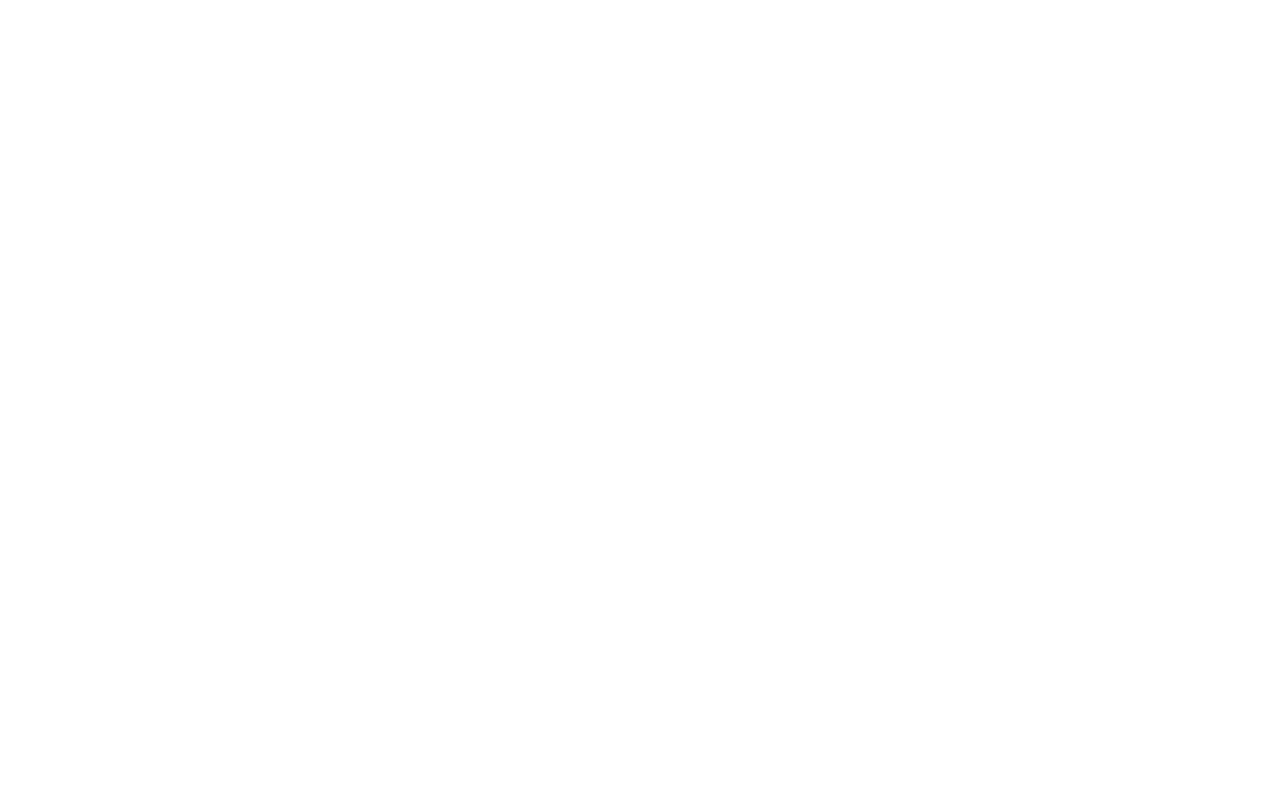
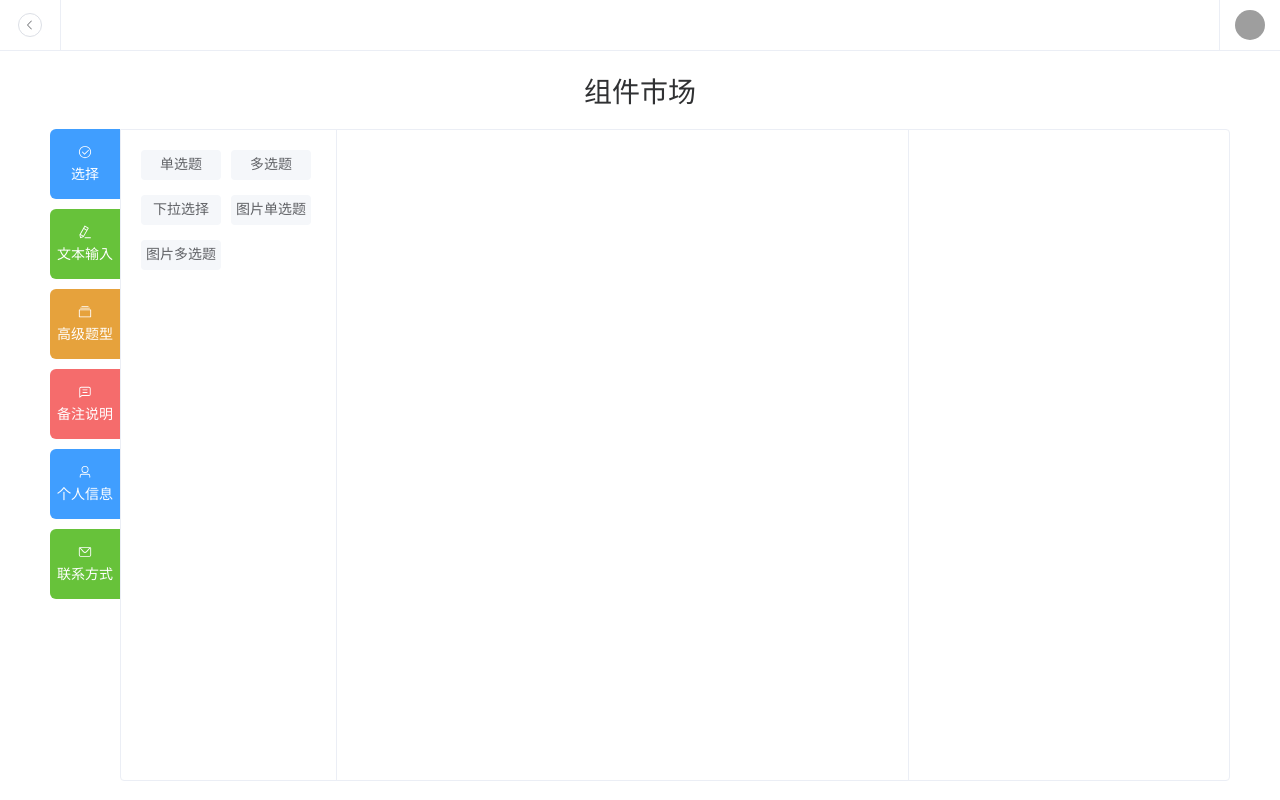
Before and after one commit to tsycheese/vue-nocode-questionnaire, a Vue app: page /select-group in a window 1280 px wide. Before the commit this address had no page. Built offline with nearby package versions, Linux system fonts and the light colour scheme; grey boxes are pictures that could not be loaded; the HTML template or start-up script is replaced by a standard one.

Commit message:
完成组件市场的大致布局

```diff
--- /dev/null
+++ b/src/assets/css/coms-link.scss
@@ -0,0 +1,23 @@
+.link-item {
+  display: block;
+  width: 80px;
+  height: 30px;
+  background-color: var(--background-color);
+  border-radius: var(--border-radius-md);
+  font-size: var(--font-size-base);
+  color: var(--font-color-light);
+  user-select: none;
+  text-decoration: none;
+  line-height: 30px;
+  text-align: center;
+
+  &:hover {
+    background-color: var(--info-color);
+    color: var(--white);
+  }
+
+  &.link-item-active {
+    background-color: var(--info-color);
+    color: var(--white);
+  }
+}
--- a/src/assets/css/index.scss
+++ b/src/assets/css/index.scss
@@ -1,3 +1,4 @@
 @import url(./variables.scss);
 @import url(./reset.scss);
 @import url(./common.scss);
+@import url(./coms-link.scss);
--- a/src/router/index.ts
+++ b/src/router/index.ts
@@ -17,6 +17,39 @@ const router = createRouter({
       path: '/materials',
       name: 'materials',
       component: () => import('@/views/MaterialsView/index.vue'),
+      redirect: '/materials/select-group',
+      children: [
+        {
+          path: '/select-group',
+          name: 'select-group',
+          component: () => import('@/views/MaterialsView/Groups/SelectGroupView.vue'),
+        },
+        {
+          path: '/input-group',
+          name: 'input-group',
+          component: () => import('@/views/MaterialsView/Groups/InputGroupView.vue'),
+        },
+        {
+          path: '/advanced-group',
+          name: 'advanced-group',
+          component: () => import('@/views/MaterialsView/Groups/AdvancedGroupView.vue'),
+        },
+        {
+          path: '/note-group',
+          name: 'note-group',
+          component: () => import('@/views/MaterialsView/Groups/NoteGroupView.vue'),
+        },
+        {
+          path: '/personal-info-group',
+          name: 'personal-info-group',
+          component: () => import('@/views/MaterialsView/Groups/PersonalInfoGroupView.vue'),
+        },
+        {
+          path: '/contact-group',
+          name: 'contact-group',
+          component: () => import('@/views/MaterialsView/Groups/ContactGroupView.vue'),
+        },
+      ],
     },
   ],
 });
--- /dev/null
+++ b/src/views/MaterialsView/Groups/AdvancedGroupView.vue
@@ -0,0 +1,14 @@
+<template>
+  <Layout>
+    <!-- 左侧 -->
+    <!-- 评价/打分 | 日期/时间 -->
+    <template #default>
+      <RouterLink class="link-item mb-15" to="/rate-score"> 评价/打分 </RouterLink>
+      <RouterLink class="link-item mb-15" to="/date-time"> 日期/时间 </RouterLink>
+    </template>
+  </Layout>
+</template>
+
+<script setup lang="ts">
+import Layout from '../Layout.vue';
+</script>
--- /dev/null
+++ b/src/views/MaterialsView/Groups/ContactGroupView.vue
@@ -0,0 +1,17 @@
+<template>
+  <Layout>
+    <!-- 左侧 -->
+    <!-- 手机 | 微信号 | QQ号 | 邮箱 | 地址 -->
+    <template #default>
+      <RouterLink class="link-item mb-15" to="/personal-info-tel"> 手机 </RouterLink>
+      <RouterLink class="link-item mb-15" to="/personal-info-wechat"> 微信号 </RouterLink>
+      <RouterLink class="link-item mb-15" to="/personal-info-qq"> QQ号 </RouterLink>
+      <RouterLink class="link-item mb-15" to="/personal-info-email"> 邮箱 </RouterLink>
+      <RouterLink class="link-item mb-15" to="/personal-info-address"> 地址 </RouterLink>
+    </template>
+  </Layout>
+</template>
+
+<script setup lang="ts">
+import Layout from '../Layout.vue';
+</script>
--- /dev/null
+++ b/src/views/MaterialsView/Groups/InputGroupView.vue
@@ -0,0 +1,13 @@
+<template>
+  <Layout>
+    <!-- 左侧 -->
+    <!-- 文本输入 -->
+    <template #default>
+      <RouterLink class="link-item mb-15" to="/text-input"> 文本输入 </RouterLink>
+    </template>
+  </Layout>
+</template>
+
+<script setup lang="ts">
+import Layout from '../Layout.vue';
+</script>
--- /dev/null
+++ b/src/views/MaterialsView/Groups/NoteGroupView.vue
@@ -0,0 +1,13 @@
+<template>
+  <Layout>
+    <!-- 左侧 -->
+    <!-- 备注说明 -->
+    <template #default>
+      <RouterLink class="link-item mb-15" to="/text-note"> 备注说明 </RouterLink>
+    </template>
+  </Layout>
+</template>
+
+<script setup lang="ts">
+import Layout from '../Layout.vue';
+</script>
--- /dev/null
+++ b/src/views/MaterialsView/Groups/PersonalInfoGroupView.vue
@@ -0,0 +1,24 @@
+<template>
+  <Layout>
+    <!-- 左侧 -->
+    <!-- 姓名 | 身份证 | 出生日期 | 性别 | 年龄 | 学历 | 大学 | 专业 | 行业 | 职业 | 公司 | 职位 -->
+    <template #default>
+      <RouterLink class="link-item mb-15" to="/personal-info-name"> 姓名 </RouterLink>
+      <RouterLink class="link-item mb-15" to="/personal-info-id"> 身份证 </RouterLink>
+      <RouterLink class="link-item mb-15" to="/personal-info-birth"> 出生日期 </RouterLink>
+      <RouterLink class="link-item mb-15" to="/personal-info-gender"> 性别 </RouterLink>
+      <RouterLink class="link-item mb-15" to="/personal-info-age"> 年龄 </RouterLink>
+      <RouterLink class="link-item mb-15" to="/personal-info-education"> 学历 </RouterLink>
+      <RouterLink class="link-item mb-15" to="/personal-info-college"> 大学 </RouterLink>
+      <RouterLink class="link-item mb-15" to="/personal-info-major"> 专业 </RouterLink>
+      <RouterLink class="link-item mb-15" to="/personal-info-industry"> 行业 </RouterLink>
+      <RouterLink class="link-item mb-15" to="/personal-info-career"> 职业 </RouterLink>
+      <RouterLink class="link-item mb-15" to="/personal-info-company"> 公司 </RouterLink>
+      <RouterLink class="link-item mb-15" to="/personal-info-position"> 职位 </RouterLink>
+    </template>
+  </Layout>
+</template>
+
+<script setup lang="ts">
+import Layout from '../Layout.vue';
+</script>
--- /dev/null
+++ b/src/views/MaterialsView/Groups/SelectGroupView.vue
@@ -0,0 +1,17 @@
+<template>
+  <Layout>
+    <!-- 左侧 -->
+    <!-- 单选题 | 多选题 | 下拉选择 | 图片单选题 | 图片多选题 -->
+    <template #default>
+      <RouterLink class="link-item mb-15" to="/single-select"> 单选题 </RouterLink>
+      <RouterLink class="link-item mb-15" to="/multi-select"> 多选题 </RouterLink>
+      <RouterLink class="link-item mb-15" to="/option-select"> 下拉选择 </RouterLink>
+      <RouterLink class="link-item mb-15" to="/single-pic-select"> 图片单选题 </RouterLink>
+      <RouterLink class="link-item mb-15" to="/multi-pic-select"> 图片多选题 </RouterLink>
+    </template>
+  </Layout>
+</template>
+
+<script setup lang="ts">
+import Layout from '../Layout.vue';
+</script>
--- /dev/null
+++ b/src/views/MaterialsView/Layout.vue
@@ -0,0 +1,40 @@
+<template>
+  <div class="layout">
+    <div class="left">
+      <slot />
+    </div>
+    <div class="center"></div>
+    <div class="right"></div>
+  </div>
+</template>
+
+<script setup lang="ts"></script>
+
+<style scoped lang="scss">
+.layout {
+  display: flex;
+  border: 1px solid var(--border-color);
+  border-radius: 0 var(--border-radius-base) var(--border-radius-base) var(--border-radius-base);
+  height: calc(100vh - 150px);
+}
+
+.left {
+  display: flex;
+  flex-wrap: wrap;
+  align-content: flex-start;
+  column-gap: 10px;
+  width: 175px;
+  padding: 20px;
+}
+
+.center {
+  flex: 1;
+  padding: 20px;
+  border-left: 1px solid var(--border-color);
+  border-right: 1px solid var(--border-color);
+}
+
+.right {
+  width: 320px;
+}
+</style>
--- a/src/views/MaterialsView/index.vue
+++ b/src/views/MaterialsView/index.vue
@@ -1,7 +1,109 @@
 <template>
-  <div>
-    <h1>组件市场</h1>
+  <div class="materials-view">
+    <Header />
+    <h1 class="text-center font-weight-300">组件市场</h1>
+    <div class="main">
+      <!-- 左侧导航 -->
+      <!-- 选择 | 文本输入 | 高级题型 | 备注说明 | 个人信息 | 联系方式 -->
+      <nav class="category">
+        <RouterLink class="category-item" to="/select-group">
+          <el-icon>
+            <CircleCheck />
+          </el-icon>
+          <span>选择</span>
+        </RouterLink>
+        <RouterLink class="category-item" to="/input-group">
+          <el-icon>
+            <EditPen />
+          </el-icon>
+          <span>文本输入</span>
+        </RouterLink>
+        <RouterLink class="category-item" to="/advanced-group">
+          <el-icon>
+            <Files />
+          </el-icon>
+          <span>高级题型</span>
+        </RouterLink>
+        <RouterLink class="category-item" to="/note-group">
+          <el-icon>
+            <ChatLineSquare />
+          </el-icon>
+          <span>备注说明</span>
+        </RouterLink>
+        <RouterLink class="category-item" to="/personal-info-group">
+          <el-icon>
+            <User />
+          </el-icon>
+          <span>个人信息</span>
+        </RouterLink>
+        <RouterLink class="category-item" to="/contact-group">
+          <el-icon>
+            <Message />
+          </el-icon>
+          <span>联系方式</span>
+        </RouterLink>
+      </nav>
+      <!-- 路由出口 -->
+      <div class="content">
+        <RouterView />
+      </div>
+    </div>
   </div>
 </template>
 
-<script setup lang="ts"></script>
+<script setup lang="ts">
+import Header from '@/components/Common/Header.vue';
+import {
+  CircleCheck,
+  EditPen,
+  Files,
+  ChatLineSquare,
+  User,
+  Message,
+} from '@element-plus/icons-vue';
+</script>
+
+<style scoped lang="scss">
+.main {
+  width: 1180px;
+  margin: 0 auto;
+  display: flex;
+}
+
+.content {
+  flex: 1;
+}
+
+.category-item {
+  width: 70px;
+  height: 70px;
+  margin-bottom: 10px;
+  color: white;
+  text-align: center;
+  text-decoration: none;
+  border-radius: var(--border-radius-lg) 0 0 var(--border-radius-lg);
+
+  display: flex;
+  flex-direction: column;
+  align-items: center;
+  justify-content: center;
+  gap: 4px;
+}
+
+@for $i from 1 through 4 {
+  .category-item:nth-child(4n + #{$i}) {
+    @if $i == 1 {
+      background-color: var(--el-color-primary);
+    }
+    @if $i == 2 {
+      background-color: var(--el-color-success);
+    }
+    @if $i == 3 {
+      background-color: var(--el-color-warning);
+    }
+    @if $i == 4 {
+      background-color: var(--el-color-danger);
+    }
+  }
+}
+</style>
```
